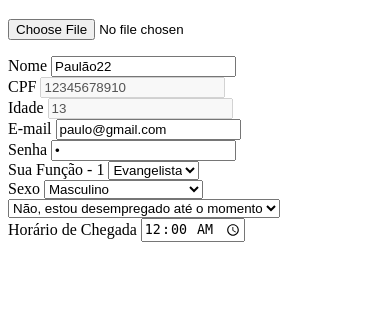
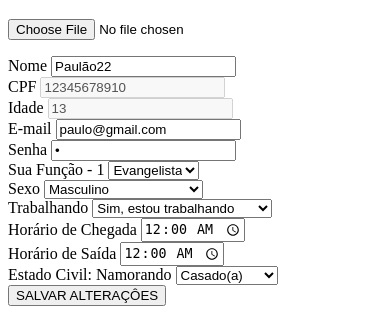
Before and after one commit to isaacrochaoliveira/igreja-projeto, a PHP site: page /dashboard-fieis/account.php in a window 390 px wide; the page is wider, and only the part inside the window is pictured. Shown: the part 1853-2167 px from the top of that part. Before the commit the page ends 2095 px from the top of that part, so only its background shows below. Run offline with PHP 8.4, Linux system fonts and the light colour scheme; a user stored in the database is signed in; data comes from the database, SQL or seed files in the repository.

Commit message:
Sistema para igrejas

```diff
--- a/final/autenticar.php
+++ b/final/autenticar.php
@@ -28,11 +28,10 @@ if (!(empty($email) && empty($senha))) {
         $_SESSION['cargo'] = $res[0]['cargo'];
         $_SESSION['sexo'] = $res[0]['sexo'];
         $_SESSION['work'] = $res[0]['trabalho'];
-        if ($_SESSION['word'] == 'S') {
+        if ($_SESSION['work'] == 'S') {
             $_SESSION['horario_inicio'] = $res[0]['horario_inicio'];
             $_SESSION['horario_fim'] = $res[0]['horario_fim'];
         }
-
         echo "<script>location.href = 'dashboard-fieis/index.php'</script>";
     } else {
         echo "<script>window.alert('Email/CPF e/ou Senha Incorretos!')</script>";
--- a/final/cadastrar.php
+++ b/final/cadastrar.php
@@ -58,7 +58,7 @@ if ($res->execute()) {
     $_SESSION['cargo'] = $res[0]['cargo'];
     $_SESSION['sexo'] = $res[0]['sexo'];
     $_SESSION['work'] = $res[0]['trabalho'];
-    if ($_SESSION['word'] == 'S') {
+    if ($_SESSION['work'] == 'S') {
         $_SESSION['horario_inicio'] = $res[0]['horario_inicio'];
         $_SESSION['horario_fim'] = $res[0]['horario_fim'];
     }
--- a/final/dashboard-fieis/account.php
+++ b/final/dashboard-fieis/account.php
@@ -141,10 +141,10 @@ require_once('../protect.php');
             </div>
             <div class="mx-3 mt-5">
                 <h1 class="font-s-4">Edite seu Perfil</h1>
-                <form action="" method="POST">
+                <form action="" method="POST" enctype="multipart/form-data">
                     <div class="col-md-4">
-                        <img src="<?=UPLOADS.$_SESSION['imagem']?>" alt="Foto de Perfil do Usuário" width="200" height="200">
-                        <p><input type="file" name="perfil" id="perfil"></p>
+                        <img src="<?=UPLOADS.$_SESSION['imagem']?>" alt="Foto de Perfil do Usuário" width="200" height="200" name="target"  id="target">
+                        <p><input type="file" name="perfil" id="perfil" onchange="carregarImg()"></p>
                     </div>
                     <div class="row">
                         <div class="col-md-3 mb-3">
@@ -195,34 +195,39 @@ require_once('../protect.php');
                                 <?php
                                 if ($_SESSION['sexo'] == 'M') {
                                     ?>
-                                    <option value="" selected>Masculino</option>
+                                    <option value="M" selected>Masculino</option>
                                     <option value="F">Femino</option>
                                     <option value="Prefiro Não Responder">Prefiro Não Responder</option>
                                     <?php
                                 } else if ($_SESSION['sexo'] == 'F') {
                                     ?>
                                     <option value="M">Masculino</option>
-                                    <option value="" selected>Femino</option>
+                                    <option value="F" selected>Femino</option>
                                     <option value="Prefiro Não Responder">Prefiro Não Responder</option>
                                     <?php
                                 } else {
                                     ?>
                                     <option value="M">Masculino</option>
                                     <option value="F">Femino</option>
-                                    <option value="" selected>Prefiro Não Responder</option>
+                                    <option value="Prefiro Não Responder" selected>Prefiro Não Responder</option>
                                     <?php
                                 }
                                 ?>
                             </select>
                         </div>
                         <div class="col-md-3">
-                            <label for="work"></label>
+                            <label for="work">Trabalhando</label>
                             <select class="form-select" name="work">
                                 <?php
                                     if ($_SESSION['work'] == 'S') {
                                         ?>
-                                        <option value="" selected>Sim, estou trabalhando até o momento</option>
-                                        <option value="N" selected>Não, estou desempregado até o momento</option>
+                                        <option value="S" selected>Sim, estou trabalhando</option>
+                                        <option value="N">Não, estou desempregado</option>
+                                        <?php
+                                    } else {
+                                        ?>
+                                        <option value="S" >Sim, estou trabalhando</option>
+                                        <option value="N" selected>Não, estou desempregado</option>
                                         <?php
                                     }
                                 ?>
@@ -236,14 +241,59 @@ require_once('../protect.php');
                                 <label for=""horario_inicio>Horário de Chegada</label>
                                 <input type="time" class="form-control" name="horario_inicio" value="<?=$_SESSION['horario_inicio']?>">
                             </div>
+                            <div class="col-md-3">
+                                <label for=""horario_inicio>Horário de Saída</label>
+                                <input type="time" class="form-control" name="horario_inicio" value="<?=$_SESSION['horario_fim']?>">
+                            </div>
                             <?php
                         }
                         ?>
+                        <div class="col-md-3 mb-3">
+                            <label for="estado_civil">Estado Civil: <?=$_SESSION['estado_civil']?></label>
+                            <select class="form-select" name="estado_civil">
+                                <option value="Casado">Casado(a)</option>
+                                <option value="Solteiro">Solteiro(a)</option>
+                                <option value="Divorciado">Divorciado(a)</option>
+                                <option value="Viuvo">Viuvo(a)</option>
+                                <option value="Separado">Separado(a)</option>
+                                <option value="Namorando">Namorando</option>
+                                <option value="Noivo">Noivo(a)</option>
+                            </select>
                         </div>
                     </div>
+                    <div class="col-md-6 mb-3">
+                        <button type="button" name="btn_salvar_alteracoes" id="btn_salvar_alteracoes" class="btn btn-outline-primary">SALVAR ALTERAÇÔES</button>
+                    </div>
                 </form>
-
             </div>
         </section>
     </body>
 </html>
+
+<script type="text/javascript">
+function carregarImg() {
+
+    var target = document.getElementById('target');
+    var file = document.querySelector("input[type=file]").files[0];
+    var reader = new FileReader();
+
+    reader.onloadend = function () {
+        target.src = reader.result;
+    };
+
+    if (file) {
+        reader.readAsDataURL(file);
+
+    } else {
+        target.src = "";
+    }
+}
+</script>
+<script src="https://ajax.googleapis.com/ajax/libs/jquery/3.4.1/jquery.min.js"></script>
+<script type="text/javascript">
+    $(document).ready(function() {
+        $('#btn_salvar_alteracoes').click(function(event) {
+            event.preventDefault();
+        })
+    })
+</script>
```
